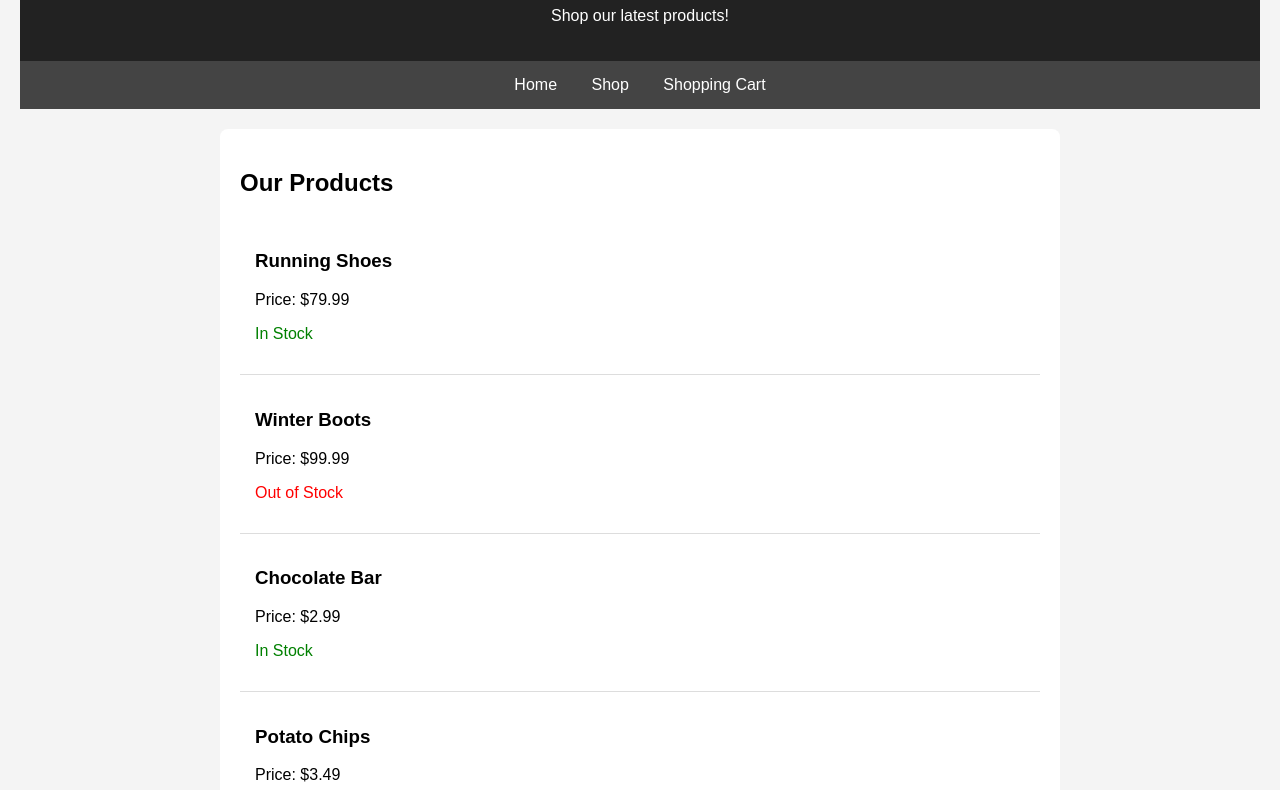
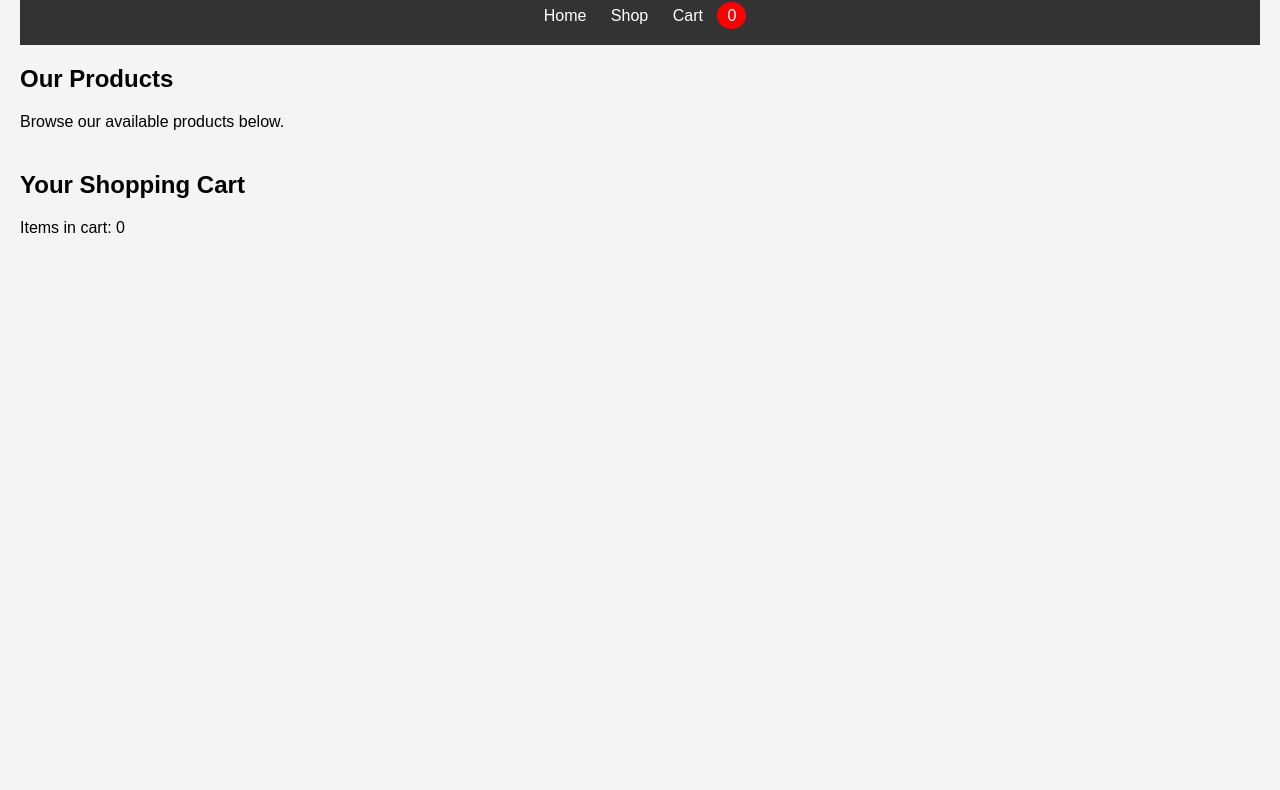
Before and after one commit to toonwodrld2102/js-online-shop, a plain HTML site: page index.html in a window 1280 px wide. Shown: the part 113-903 px from the top of the page. After the commit the page ends 800 px from the top, so only its background shows below. Drawn offline with Linux system fonts and the light colour scheme.

Commit message:
week 3 update index.html

```diff
--- a/index.html
+++ b/index.html
@@ -2,62 +2,76 @@
 <html lang="en">
 
 <head>
-
     <meta charset="UTF-8">
-
     <meta name="viewport" content="width=device-width, initial-scale=1.0">
 
     <title>My Online Shop</title>
 
     <style>
-
         body {
             font-family: Arial, sans-serif;
+            margin: 20px;
             background-color: #f4f4f4;
-            margin: 0;
-            padding: 20px;
         }
 
         header {
-            background-color: #222;
+            background-color: #333;
             color: white;
             padding: 20px;
             text-align: center;
         }
 
         nav {
-            background-color: #444;
-            padding: 15px;
-            text-align: center;
+            margin-top: 15px;
         }
 
         nav a {
             color: white;
+            margin: 10px;
             text-decoration: none;
-            margin: 15px;
         }
 
-        section {
+        #cart-count {
+            background-color: red;
+            color: white;
+            padding: 5px 10px;
+            border-radius: 50%;
+        }
+
+        #category-filters {
+            margin: 20px 0;
+        }
+
+        #category-filters button {
+            padding: 10px 15px;
+            margin: 5px;
+            cursor: pointer;
+        }
+
+        #product-grid {
+            display: grid;
+            grid-template-columns: repeat(auto-fit, minmax(200px, 1fr));
+            gap: 20px;
+        }
+
+        .product-card {
             background-color: white;
             padding: 20px;
-            margin: 20px auto;
-            max-width: 800px;
             border-radius: 8px;
+            box-shadow: 0 2px 5px rgba(0, 0, 0, 0.2);
         }
 
-        .product {
-            border-bottom: 1px solid #ddd;
-            padding: 15px;
+        .product-card button {
+            background-color: #333;
+            color: white;
+            padding: 10px;
+            border: none;
+            cursor: pointer;
         }
 
-        .available {
-            color: green;
+        .product-card button:hover {
+            background-color: #555;
         }
-
-        .unavailable {
-            color: red;
-        }
-
     </style>
 
 </head>
@@ -68,80 +82,41 @@
 
         <h1>Welcome to My Online Shop</h1>
 
-        <p>Shop our latest products!</p>
+        <nav>
+            <a href="#home">Home</a>
+            <a href="#shop">Shop</a>
+            <a href="#cart">Cart</a>
+
+            <span id="cart-count">0</span>
+        </nav>
 
     </header>
 
-
-    <nav>
-
-        <a href="index.html">Home</a>
-
-        <a href="#shop">Shop</a>
-
-        <a href="#cart">Shopping Cart</a>
-
-    </nav>
-
+    <main>
 
         <section id="shop">
 
             <h2>Our Products</h2>
 
-        <div class="product">
+            <p>Browse our available products below.</p>
 
-            <h3>Running Shoes</h3>
+            <!-- Category filter buttons will appear here -->
+            <div id="category-filters"></div>
 
-            <p>Price: $79.99</p>
-
-            <p class="available">In Stock</p>
-
-        </div>
-
-
-        <div class="product">
-
-            <h3>Winter Boots</h3>
-
-            <p>Price: $99.99</p>
-
-            <p class="unavailable">Out of Stock</p>
-
-        </div>
-
-
-        <div class="product">
-
-            <h3>Chocolate Bar</h3>
-
-            <p>Price: $2.99</p>
-
-            <p class="available">In Stock</p>
-
-        </div>
-
-
-        <div class="product">
-
-            <h3>Potato Chips</h3>
-
-            <p>Price: $3.49</p>
-
-            <p class="available">In Stock</p>
-
-        </div>
+            <!-- Product cards will appear here -->
+            <div id="product-grid"></div>
 
         </section>
-
 
         <section id="cart">
 
             <h2>Your Shopping Cart</h2>
 
-        <p>Shopping cart information is available in the browser console.</p>
+            <p>Items in cart: <span id="cart-display">0</span></p>
 
         </section>
 
+    </main>
 
     <script src="app.js"></script>
 
```
Lines whose indentation alone changed are shown as unchanged.
